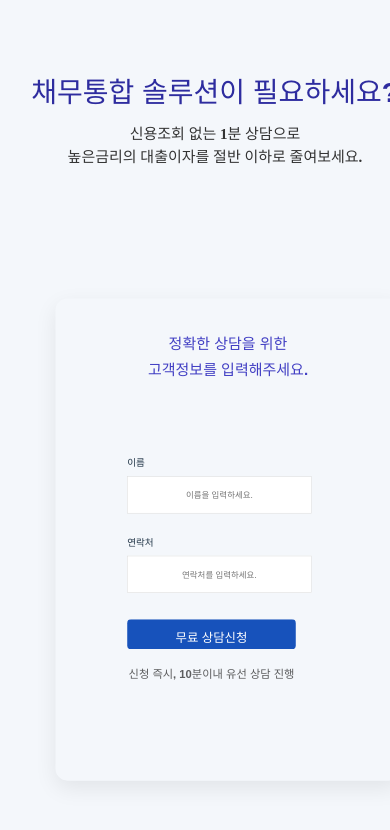
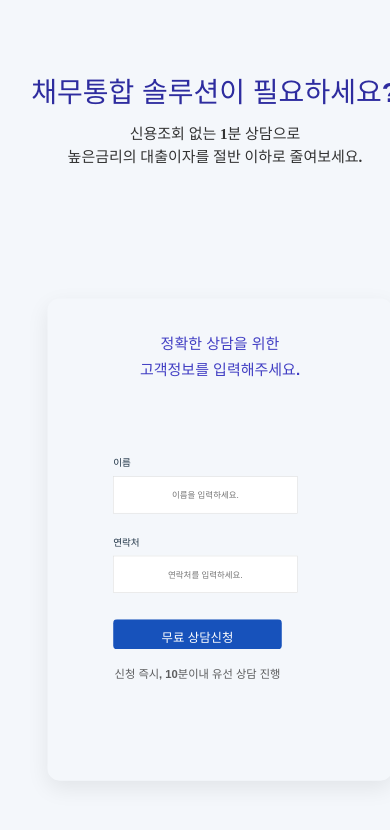
Before and after one commit to tara794600-bot/ziwon, a React (Vite) app: page / in a window 390 px wide. Shown: the part 3092-3922 px from the top of the page. Built offline with nearby package versions, Linux system fonts and the light colour scheme.

Commit message:
Update App.css

```diff
--- a/src/App.css
+++ b/src/App.css
@@ -854,7 +854,7 @@ padding-top: 25px;
     max-width: 360px;
     scale: calc(0.75);
   position: relative;
-right: 22px;
+right: 30px;
 
 
   }
```
